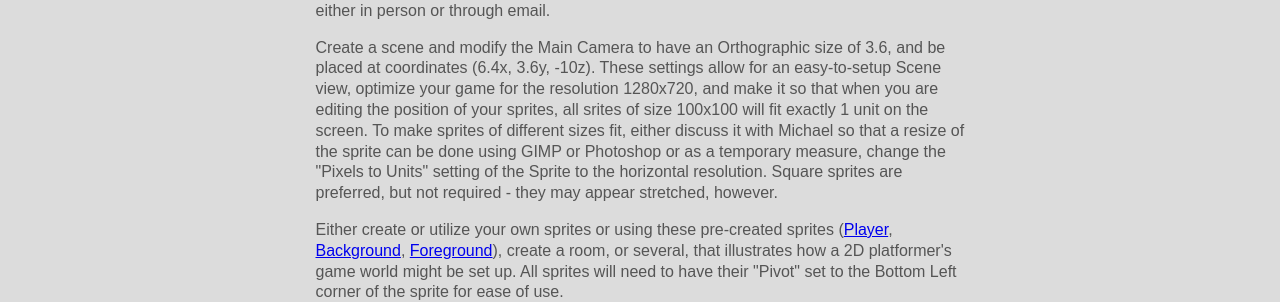
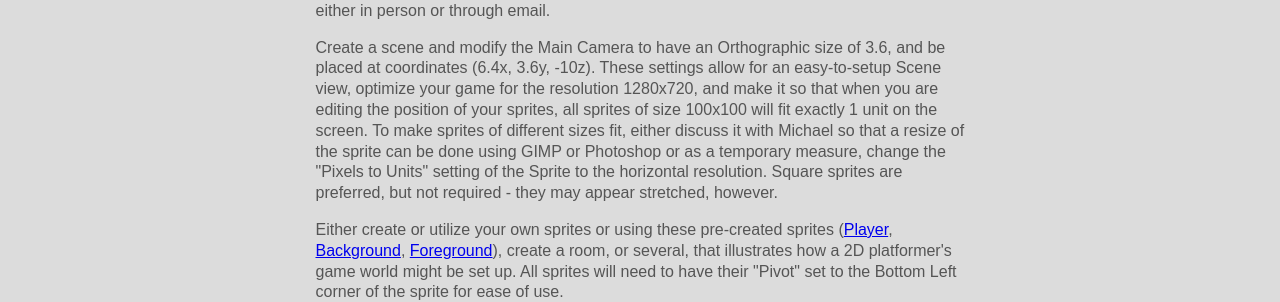
Before and after one commit to mcswedo/CSE440-2014, a Jekyll site: the page built from GameWorld.html, in a window 1280 px wide. Shown: the part 847-1149 px from the top of the page. Built offline with Jekyll 4.4.1, drawn with Linux system fonts in a browser that asks for light colours.

Commit message:
Fixed typo.

```diff
--- a/GameWorld.html
+++ b/GameWorld.html
@@ -41,7 +41,7 @@ PREFACE: The following instructions focus primarily on creating a 2D Platformer.
 </p>
 
 <p>
-Create a scene and modify the Main Camera to have an Orthographic size of 3.6, and be placed at coordinates (6.4x, 3.6y, -10z). These settings allow for an easy-to-setup Scene view, optimize your game for the resolution 1280x720, and make it so that when you are editing the position of your sprites, all srites of size 100x100 will fit exactly 1 unit on the screen. To make sprites of different sizes fit, either discuss it with Michael so that a resize of the sprite can be done using GIMP or Photoshop or as a temporary measure, change the "Pixels to Units" setting of the Sprite to the horizontal resolution. Square sprites are preferred, but not required - they may appear stretched, however.
+Create a scene and modify the Main Camera to have an Orthographic size of 3.6, and be placed at coordinates (6.4x, 3.6y, -10z). These settings allow for an easy-to-setup Scene view, optimize your game for the resolution 1280x720, and make it so that when you are editing the position of your sprites, all sprites of size 100x100 will fit exactly 1 unit on the screen. To make sprites of different sizes fit, either discuss it with Michael so that a resize of the sprite can be done using GIMP or Photoshop or as a temporary measure, change the "Pixels to Units" setting of the Sprite to the horizontal resolution. Square sprites are preferred, but not required - they may appear stretched, however.
 </p>
 
 <p>
```
